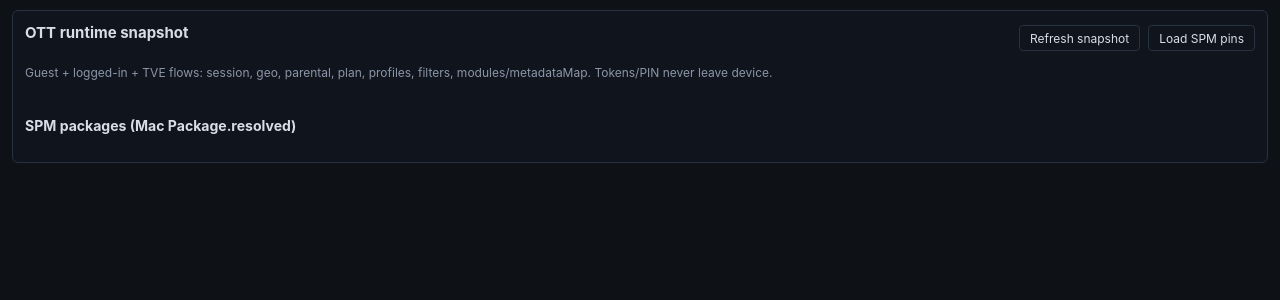
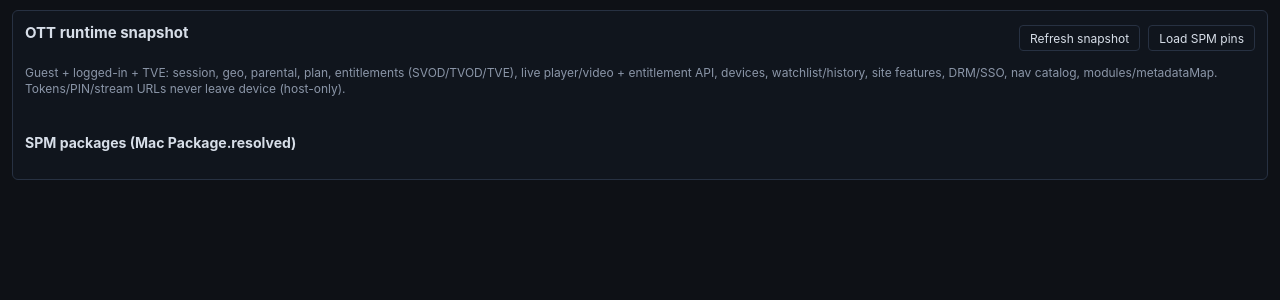
Before and after one commit to rakesh-vl/viewlift-ai, a FastAPI app: page /debug in a window 1280 px wide. Shown: the part 122-422 px from the top of the page. Run offline with FastAPI, Linux system fonts and the light colour scheme; data that the repository does not hold is empty; parts of the project's set-up code (start-up, migrations or seed data) failed here and were passed over.

Commit message:
added more info

```diff
--- a/src/viewlift_ai/web/static/js/debug.js
+++ b/src/viewlift_ai/web/static/js/debug.js
@@ -387,21 +387,32 @@
       const user = result.user || {};
       const parental = result.parental || {};
       const sub = result.subscription || {};
+      const entitlements = result.entitlements_v2 || {};
+      const entitlementCache = result.entitlement_cache || {};
       const tve = result.tve || {};
       const page = result.page || {};
+      const player = result.player || {};
       const geo = result.geo || {};
+      const site = result.site_features || {};
+      const lists = result.user_lists || {};
       const summary = [
+        ["Platform", result.platform || result.device?.platform || "—"],
         ["Flow", flow.name || (user.logged_in ? "logged_in" : "guest")],
         ["Guest", String(flow.is_guest ?? !(user.logged_in))],
         ["Logged in", String(flow.is_logged_in ?? user.logged_in ?? false)],
-        ["Subscribed", String(sub.is_user_subscribed_effective ?? sub.is_subscribed ?? false)],
-        ["Plan", sub.plan_id || sub.subscription_plan || "—"],
+        ["Subscribed", String(entitlements.is_subscribed ?? sub.is_user_subscribed_effective ?? sub.is_subscribed ?? false)],
+        ["SVOD", String(entitlements.has_svod ?? false)],
+        ["Plan", entitlements.svod_plan_id || sub.plan_id || sub.subscription_plan || "—"],
+        ["TVOD buys", String(entitlements.purchased_content_count ?? sub.purchased_content_ids_count ?? 0)],
         ["TVE", String(tve.signed_in_via_tve ?? false)],
         ["MVPD", tve.selected_provider_title || tve.mvpd_provider || "—"],
+        ["Player", player.visible ? (player.title || player.content_id || "on") : "off"],
+        ["Entitlement API", player.entitlement?.is_success != null ? String(player.entitlement.is_success) : `cache ${entitlementCache.bulk_key_count ?? 0}`],
         ["Country", geo.country_code || user.country_code || "—"],
         ["Auth token", session.auth_token_present ? "present" : "missing"],
         ["Parental", parental.user_enabled ? `on (${parental.rating || "no rating"})` : "off"],
         ["Page modules", String(page.module_count ?? 0)],
+        ["Watchlist", String(lists.watchlist_count ?? 0)],
       ];
       document.getElementById("ott-summary").innerHTML = summary
         .map(([label, value]) => `<div class="metric"><span class="muted">${escapeHtml(label)}</span><strong>${escapeHtml(value)}</strong></div>`)
@@ -412,16 +423,26 @@
         ["User", user],
         ["Geo / locale", geo],
         ["Parental", parental],
-        ["Subscription", sub],
+        ["Subscription / plan", sub],
+        ["Entitlements v2 (SVOD/TVOD/TVE)", entitlements],
+        ["Entitlement API cache (/v3/entitlement)", entitlementCache],
+        ["Plan feature gates", result.plan_features || {}],
         ["TVE", tve],
         ["Profiles", result.profiles || {}],
         ["Personalization", result.personalization || {}],
+        ["Devices", result.devices || {}],
+        ["Watchlist / history", lists],
+        ["Live player / video", player],
         ["Player prefs", result.player_prefs || {}],
         ["Content filter", result.content_filter || {}],
         ["Theme", result.theme || {}],
         ["Config", result.config || {}],
+        ["Site features", site],
+        ["DRM", result.drm || {}],
+        ["SSO", result.sso || {}],
         ["Navigation", result.navigation || {}],
-        ["Device", result.device || result.bundle || {}],
+        ["Navigation catalog", result.navigation_catalog || {}],
+        ["Device / app", result.device || result.bundle || {}],
         ["Analytics clients", result.analytics || {}],
         ["Page", {
           page_id: page.page_id,
@@ -429,6 +450,8 @@
           page_title: page.page_title,
           module_count: page.module_count,
           visible: page.visible,
+          source: page.source,
+          platform: page.platform,
           top_vc: page.top_vc,
           note: page.note,
         }],
@@ -457,13 +480,18 @@
         }).join("");
         html += `</div>`;
       }
+      if (player.visible && player.stream) {
+        html += `<div class="ott-card"><h3>Player stream (no secrets)</h3>${this.kvHtml(player.stream)}`
+          + (player.entitlement ? `<h4>Entitlement response</h4>${this.kvHtml(player.entitlement)}` : "")
+          + `</div>`;
+      }
       if (Array.isArray(result.frameworks) && result.frameworks.length) {
         html += `<div class="ott-card"><h3>Linked frameworks (${result.frameworks.length})</h3>`
           + `<pre>${escapeHtml(result.frameworks.join("\n"))}</pre></div>`;
       }
       document.getElementById("ott-sections").innerHTML = html;
       // #region agent log
-      fetch('http://127.0.0.1:7666/ingest/82fbf0b7-a054-4463-8681-d068ac48fa59',{method:'POST',headers:{'Content-Type':'application/json','X-Debug-Session-Id':'93a126'},body:JSON.stringify({sessionId:'93a126',location:'debug.js:renderOtt',message:'ott snapshot rendered',data:{flow:flow.name,guest:!!flow.is_guest,logged_in:!!flow.is_logged_in,modules:modules.length,subscribed:!!(sub.is_user_subscribed_effective||sub.is_subscribed),tve:!!tve.signed_in_via_tve,auth_present:!!session.auth_token_present,pin_exposed:parental.pin_value_exposed===true,token_exposed:session.token_values_exposed===true},timestamp:Date.now(),hypothesisId:'H-guest-login'})}).catch(()=>{});
+      fetch('http://127.0.0.1:7666/ingest/82fbf0b7-a054-4463-8681-d068ac48fa59',{method:'POST',headers:{'Content-Type':'application/json','X-Debug-Session-Id':'93a126'},body:JSON.stringify({sessionId:'93a126',location:'debug.js:renderOtt',message:'ott snapshot rendered',data:{flow:flow.name,guest:!!flow.is_guest,logged_in:!!flow.is_logged_in,modules:modules.length,subscribed:!!(sub.is_user_subscribed_effective||sub.is_subscribed),has_svod:!!entitlements.has_svod,player_visible:!!player.visible,entitlement_cache:entitlementCache.bulk_key_count||0,tve:!!tve.signed_in_via_tve,auth_present:!!session.auth_token_present,pin_exposed:parental.pin_value_exposed===true,token_exposed:session.token_values_exposed===true,platform:result.platform||null},timestamp:Date.now(),hypothesisId:'H-expand'})}).catch(()=>{});
       // #endregion
     },
 
--- a/src/viewlift_ai/web/templates/debug_suite.html
+++ b/src/viewlift_ai/web/templates/debug_suite.html
@@ -22,7 +22,7 @@
     <button class="btn ghost" data-command="ott.snapshot">Refresh snapshot</button>
     <button class="btn ghost" id="ott-spm-refresh" type="button">Load SPM pins</button>
   </div>
-  <p class="muted">Guest + logged-in + TVE flows: session, geo, parental, plan, profiles, filters, modules/metadataMap. Tokens/PIN never leave device.</p>
+  <p class="muted">Guest + logged-in + TVE: session, geo, parental, plan, entitlements (SVOD/TVOD/TVE), live player/video + entitlement API, devices, watchlist/history, site features, DRM/SSO, nav catalog, modules/metadataMap. Tokens/PIN/stream URLs never leave device (host-only).</p>
   <div id="ott-summary" class="metric-grid"></div>
   <div id="ott-sections" class="ott-sections"></div>
   <h3>SPM packages (Mac Package.resolved)</h3>
```
Also changed, not shown: 1 other file.
